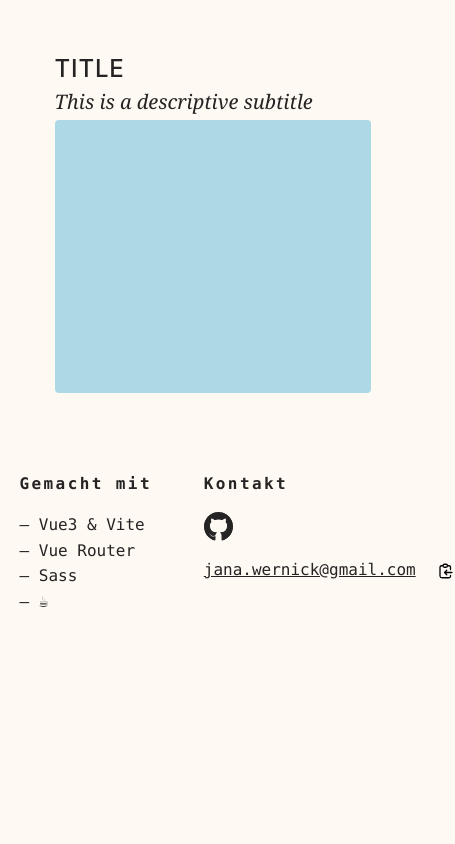
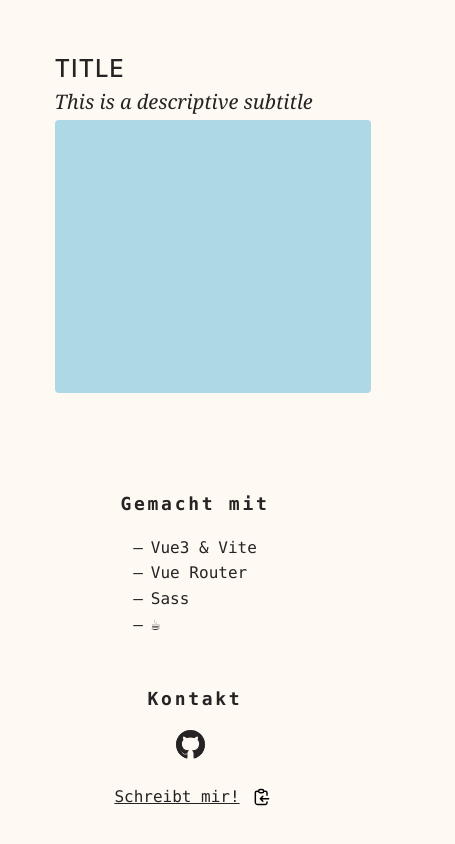
Before and after one commit to jamawe/portfolio, a Vue app: page / in a window 390 px wide. Shown: the part 1712-2556 px from the top of the page, 455 px wide, since content can reach past the window. Before the commit the page ends 2374 px from the top, so only its background shows below. Built offline with nearby package versions, Linux system fonts and the light colour scheme.

Commit message:
feature: Make footer responsive

```diff
--- a/src/components/Footer.vue
+++ b/src/components/Footer.vue
@@ -41,9 +41,9 @@ function fallbackCopyEmailToClipboard(email) {
                 <li
                     v-for="(item, i) in stack"
                     class="footer__section__list__item">
-                        &mdash; {{ item }}
+                        {{ item }}
                 </li>
-                <li class="footer__section__list__item">&mdash; &#9749;</li>
+                <li class="footer__section__list__item">&#9749;</li>
             </ul>
         </div>
         <div class="footer__section">
@@ -56,7 +56,7 @@ function fallbackCopyEmailToClipboard(email) {
                     </div>
                     <div class="footer__section__container__row">
                         <a class="footer__section__container__row__link" href="mailto:jana.wernick@gmail.com">
-                            jana.wernick@gmail.com
+                            Schreibt mir!
                         </a>
                         <button
                         @click="copyEmailToClipboard"
@@ -75,20 +75,42 @@ function fallbackCopyEmailToClipboard(email) {
 <style lang="scss" scoped>
 .footer {
     display: grid;
-    grid-template-columns: repeat(6, 1fr);
     gap: 5%;
-    height: min(25vh, 400px);
-    padding: 5%;
+    // height: min(25vh, 400px);
+    padding-top: 10%;
+    padding-bottom: 10%;
+    padding-left: 5%;
+    padding-right: 5%;
     margin-top: 10%;
     font-family: 'Monaco', monospace;
 
+    @include tablet {
+        grid-template-columns: repeat(6, 1fr);
+        padding: 5%;
+    }
+
     &__section {
+        display: flex;
+        flex-direction: column;
+        align-items: center;
         height: 100%;
-        grid-column: span 3;
+        margin-bottom: 2rem;
+
+        &:last-of-type {
+            margin-bottom: 0;
+
+        }
+
+        @include tablet {
+            grid-column: span 3;
+        }
 
         &__title {
             font-weight: bold;
+            font-size: 1.125rem;
             letter-spacing: .25ch;
+            margin-left: auto;
+            margin-right: auto;
             margin-bottom: 1rem;
         }
 
@@ -96,20 +118,55 @@ function fallbackCopyEmailToClipboard(email) {
             list-style-type: none;
             padding-inline-start: 0;
 
-            // &__item {
-            // }
+            @include tablet-landscape {
+                display: flex;
+            }
+
+            &__item {
+
+                &::before {
+                    content: '—';
+                    margin-right: .5rem;
+
+                    @include tablet-landscape {
+                        content: '';
+                        margin-right: 1rem;
+
+                        &:last-of-type {
+                        margin-right: 0;
+                    }
+                    }
+                }
+
+
+            }
         }
 
         &__container {
             display: flex;
             flex-direction: column;
 
+            @include tablet-landscape {
+                flex-direction: row;
+            }
+
             &__row {
                 display: flex;
+                justify-content: center;
+                align-items: center;
+                margin-bottom: .5rem;
+
+                @include tablet-landscape {
+                    margin-right: 1rem;
+
+                    &:last-of-type {
+                        margin-right: 0;
+                    }
+                }
 
                 &__link {
                     color: var(--text);
-                    margin-right: 1rem;
+                    margin-right: .5rem;
                     margin-bottom: .5rem;
 
                     &__icon {
@@ -129,7 +186,6 @@ function fallbackCopyEmailToClipboard(email) {
                     height: 1.75rem;
                     width: 1.75rem;
                     cursor: pointer;
-                    margin-right: 1rem;
                     margin-bottom: .5rem;
 
                     &::before {
@@ -153,10 +209,10 @@ function fallbackCopyEmailToClipboard(email) {
 
                     &__icon {
                         position: absolute;
-                        top: calc(calc(1.75rem - 1.125rem) / 2);
-                        left: calc(calc(1.75rem - 1.125rem) / 2);
-                        height: 1.125rem;
-                        width: 1.125rem;
+                        top: calc(calc(1.75rem - 1.25rem) / 2);
+                        left: calc(calc(1.75rem - 1.25rem) / 2);
+                        height: 1.25rem;
+                        width: 1.25rem;
                         border-radius: 50%;
                     }
                 }
```
